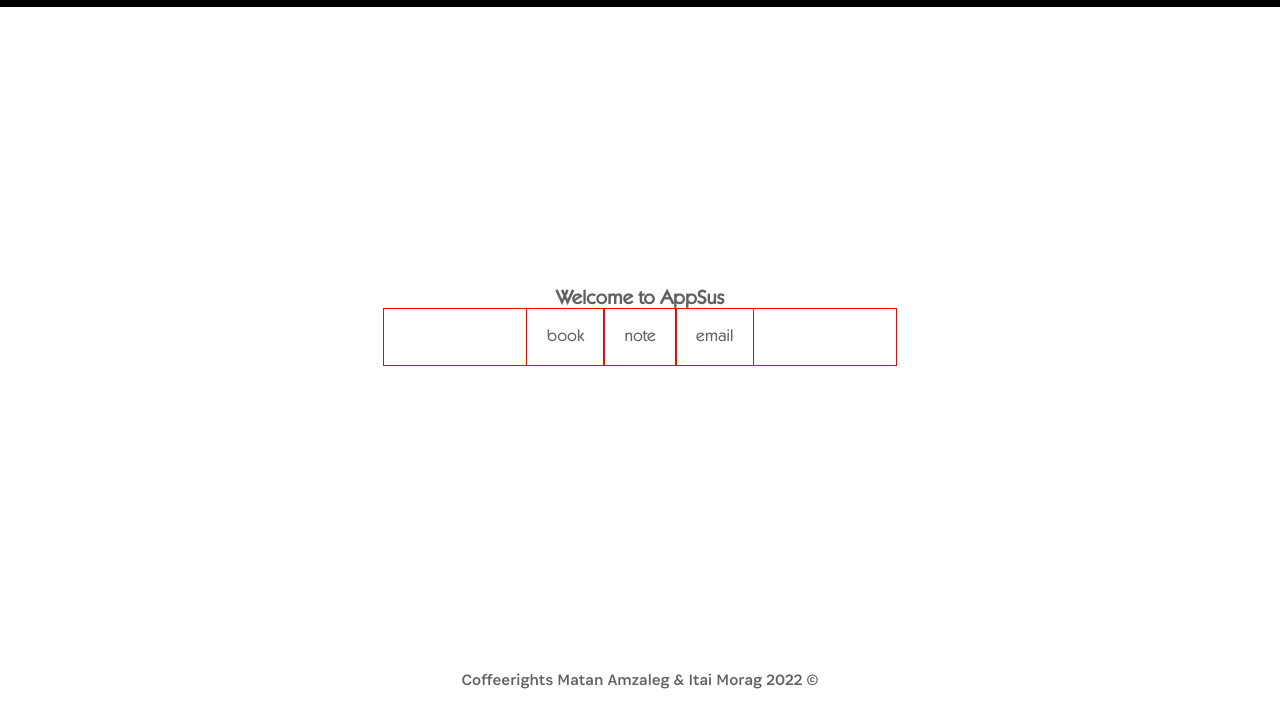
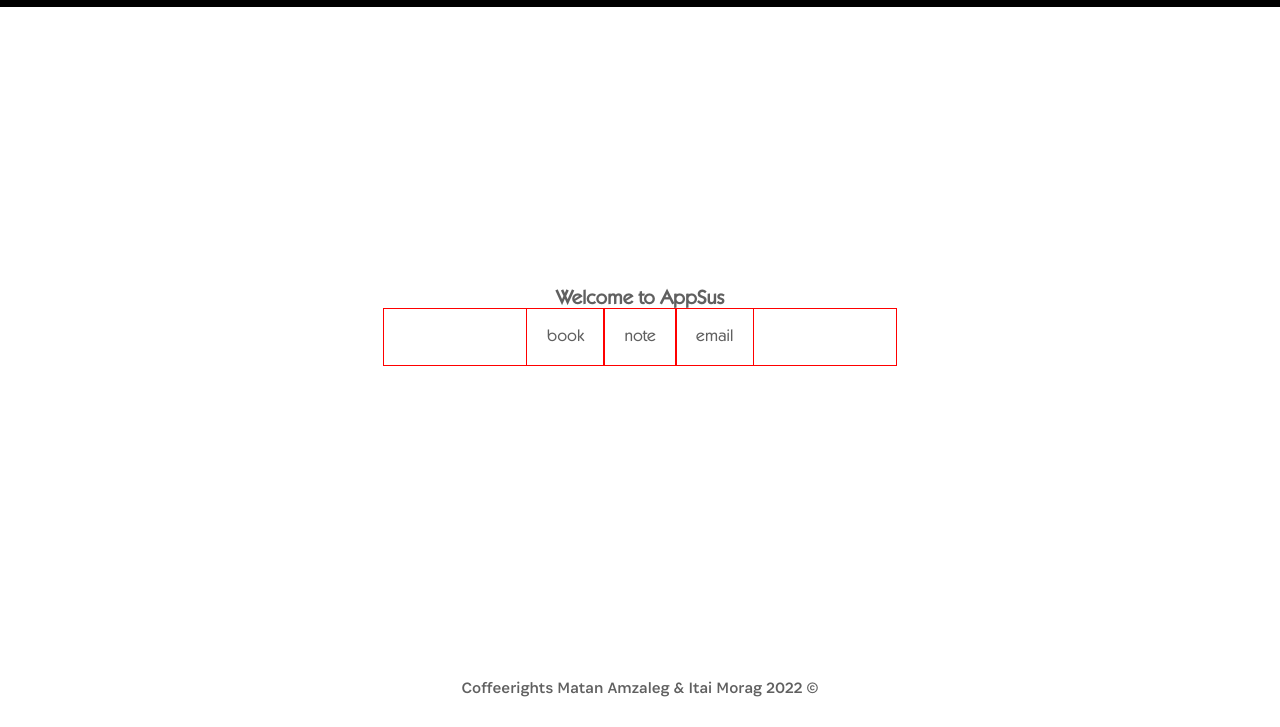
Before and after one commit to itaimorag/appSus, a plain HTML site: page index.html in a window 1280 px wide. Shown: the part 73-800 px from the top of the page. Drawn offline with Linux system fonts and the light colour scheme.

Commit message:
footer changed

```diff
--- a/assets/style/cmps/app-footer.css
+++ b/assets/style/cmps/app-footer.css
@@ -1,6 +1,5 @@
 .app-footer{
-    height: 12vh;
-    position: absolute;
+    height: 10vh;
     bottom: 0;
     background-color: white;
     width: 100%;
```
